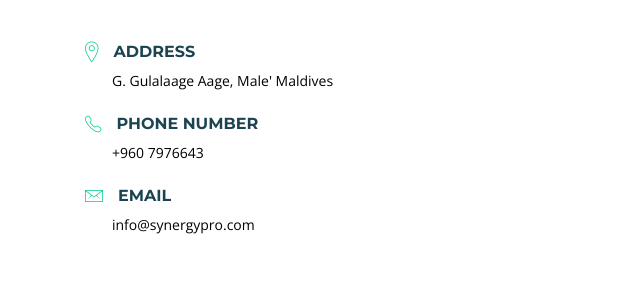
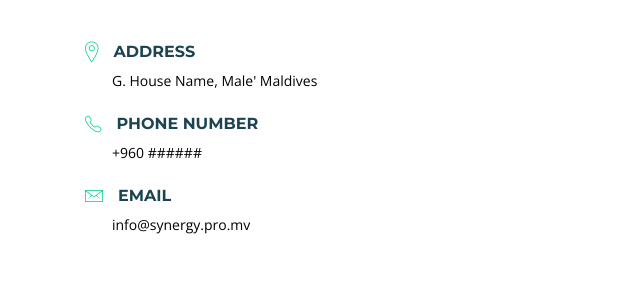
Before and after one commit to mhuxain/synergypro, a plain HTML site: page contact.html in a window 1280 px wide. Shown: the part 295-579 px from the top of the page, 0-640 px from the left. Drawn offline with nearby package versions, Linux system fonts and the light colour scheme; files whose address does not match are found by name.

Commit message:
Update contact.html

```diff
--- a/contact.html
+++ b/contact.html
@@ -94,17 +94,17 @@ License: https://webthemez.com/license
               <div class="contact-address">
                 <i class="ion-ios-location-outline"></i>
                 <h3>Address</h3>
-                <address>G. Gulalaage Aage, Male' Maldives</address>
+                <address>G. House Name, Male' Maldives</address>
               </div>
               <div class="contact-phone">
                 <i class="ion-ios-telephone-outline"></i>
                 <h3>Phone Number</h3>
-                <p><a href="tel:+9607976643">+960 7976643</a></p>
+                <p><a href="tel:+960######">+960 ######</a></p>
               </div>
               <div class="contact-email">
                 <i class="ion-ios-email-outline"></i>
                 <h3>Email</h3>
-                <p><a href="mailto:info@example.com">info@synergypro.com</a></p>
+                <p><a href="mailto:info@example.com">info@synergy.pro.mv</a></p>
               </div>
             </div>
           </div>
```
